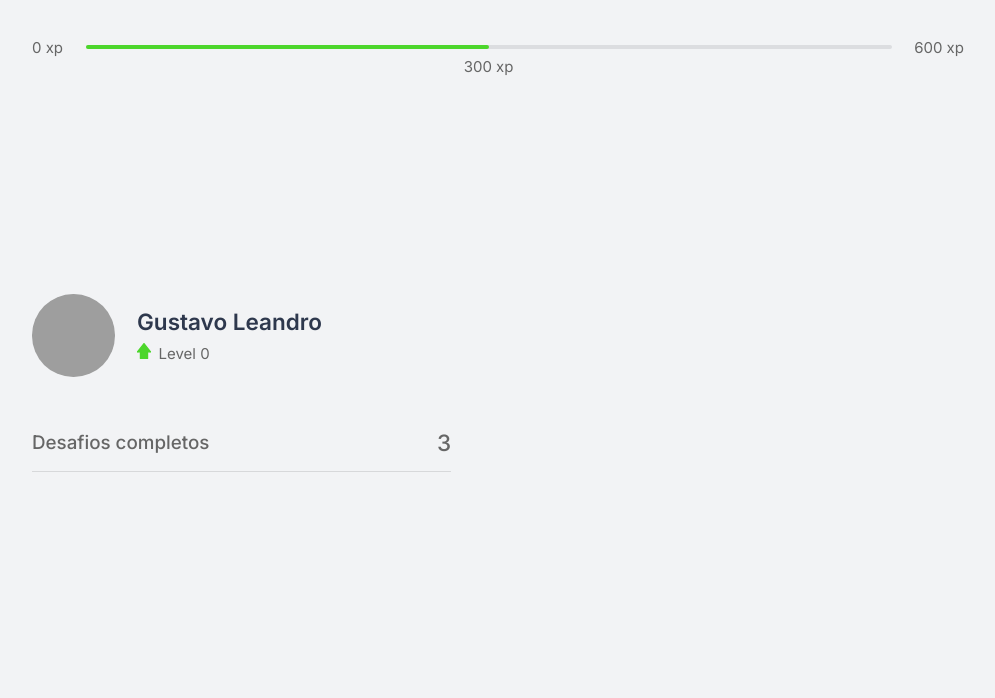
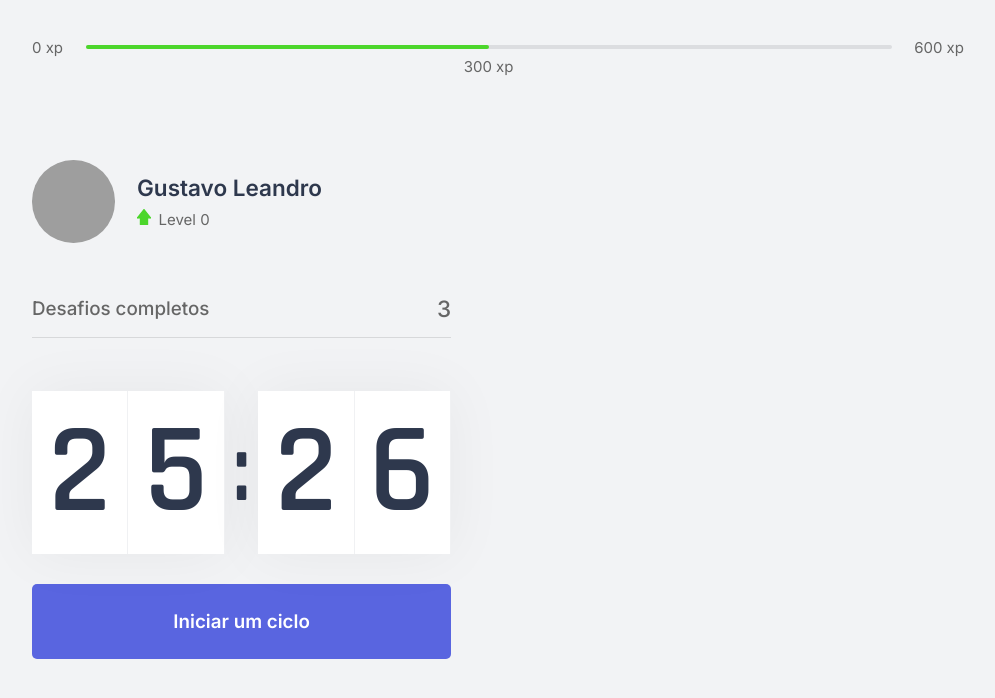
Before and after one commit to GuhSntLean/Nextjs-moveit-nlw4, a Next.js app: page / in a window 1280 px wide. Shown: the top 698 px of the page, without its empty margins (142-1137 px from the left). Built offline with nearby package versions, Linux system fonts and the light colour scheme; grey boxes are pictures that could not be loaded.

Commit message:
:fire: Creating component Countdown

```diff
--- a/src/components/Countdown.tsx
+++ b/src/components/Countdown.tsx
@@ -2,8 +2,21 @@ import styles from '../styles/components/Countdown.module.css'
 
 export function Countdown(){
   return (
-    <div className={styles.countdownContainer}>
-
+    <div>
+      <div className={styles.countdownContainer}>
+        <div>
+          <span>2</span>
+          <span>5</span>
+        </div>
+        <span>:</span>
+        <div>
+          <span>2</span>
+          <span>6</span>
+        </div>
+      </div>
+      <button type="button" className={styles.startCountdownButton}>
+        Iniciar um ciclo
+      </button>
     </div>
   );
 }
--- a/src/pages/_document.tsx
+++ b/src/pages/_document.tsx
@@ -4,6 +4,7 @@ export default class  MyDocument extends Document {
     return (
       <Html>
         <Head>
+          <link rel="shortcut icon" href="favicon.png" type="image/png"/>
           <link rel="preconnect" href="https://fonts.gstatic.com"/>
           <link href="https://fonts.googleapis.com/css2?family=Inter:wght@400;500;600&family=Rajdhani:wght@600&display=swap" rel="stylesheet"/>
         </Head>
--- a/src/pages/index.tsx
+++ b/src/pages/index.tsx
@@ -1,4 +1,5 @@
 import { CompletedChallenges } from "../components/CompletedChallenges";
+import { Countdown } from "../components/Countdown";
 import ExperienceBar from "../components/ExperienceBar";
 import Profile from "../components/Profile";
 import styles from "../styles/pages/Home.module.css";
@@ -10,8 +11,11 @@ export default function Home() {
         <div>
           <Profile/>
           <CompletedChallenges/>
+          <Countdown/>
         </div>
-        <div></div>
+        <div>
+
+        </div>
       </section>
     </div>
   )
--- a/src/styles/components/Countdown.module.css
+++ b/src/styles/components/Countdown.module.css
@@ -1,3 +1,63 @@
 .countdownContainer{
+  display: flex;
+  align-items: center;
+  font-family: Rajdhani;
+  font-weight: 600;
+  color: var(--title);
+}
 
+.countdownContainer > div{
+  flex: 1;
+
+  display: flex;
+  align-items: center;
+  justify-content: space-evenly;
+
+  background: var(--white);
+  box-shadow: 0 0 60px rgba(0, 0, 0, 0.05);
+  font-size: 8.5rem;
+  text-align: center;
 }
+
+.countdownContainer > div span{
+  flex: 1;
+}
+
+.countdownContainer > div span:first-child{
+  border-right: 1px solid #f0f1f3;
+}
+
+.countdownContainer > div span:last-child{
+  border-right: 1px solid #f0f1f3;
+}
+
+.countdownContainer >  span{
+  font-size: 6.25rem;
+  margin: 0 0.5rem
+}
+
+.startCountdownButton{
+  width: 100%;
+  height: 5rem;
+
+  margin-top: 2rem;
+
+  display: flex;
+  align-items: center;
+  justify-content: center;
+
+  border: 0;
+  border-radius: 5px;
+
+  background: var(--blue);
+  color: var(--white);
+
+  font-size: 1.25rem;
+  font-weight: 600;
+
+  transition: backgroung-color 0.2s;
+}
+
+.startCountdownButton:hover{
+  background: var(--blue-dark);
+}
```
